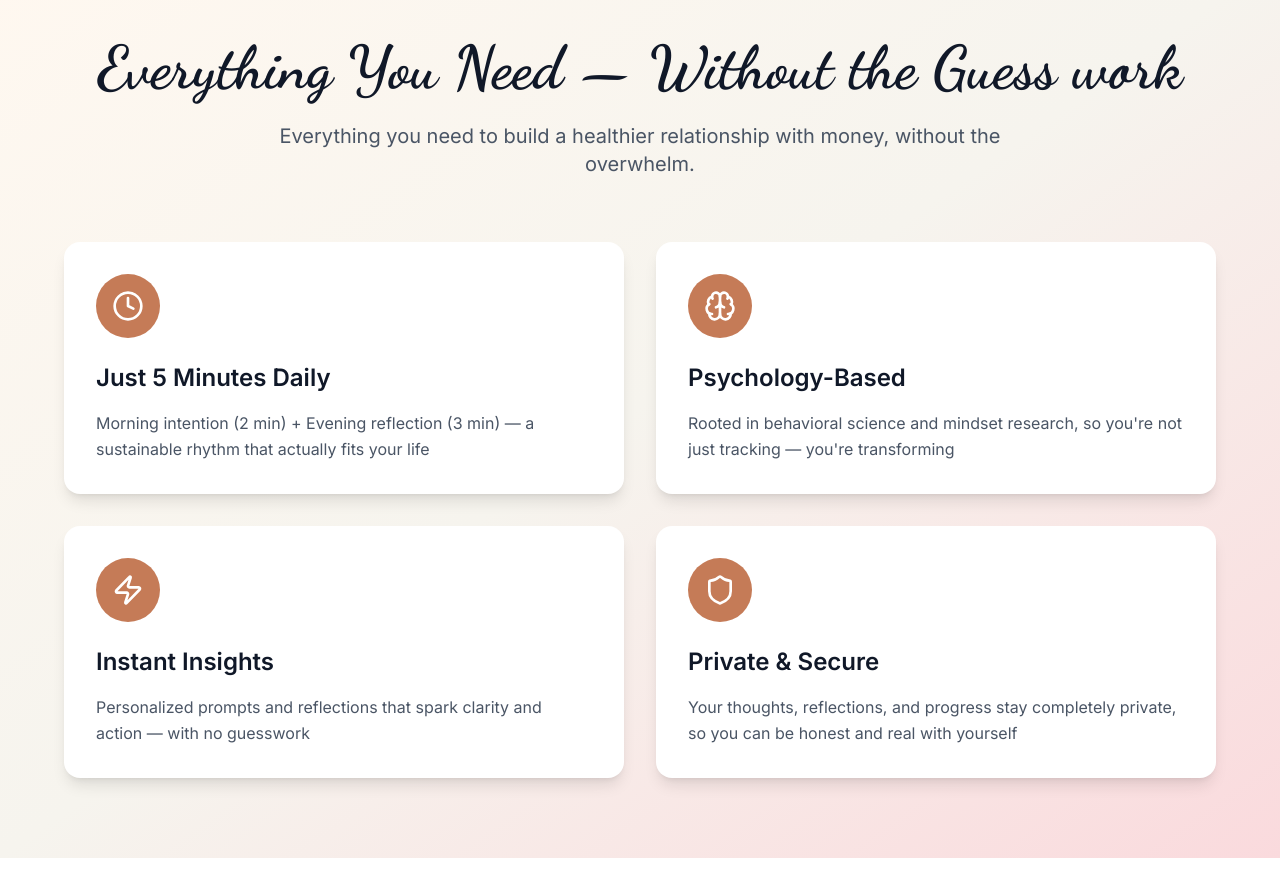
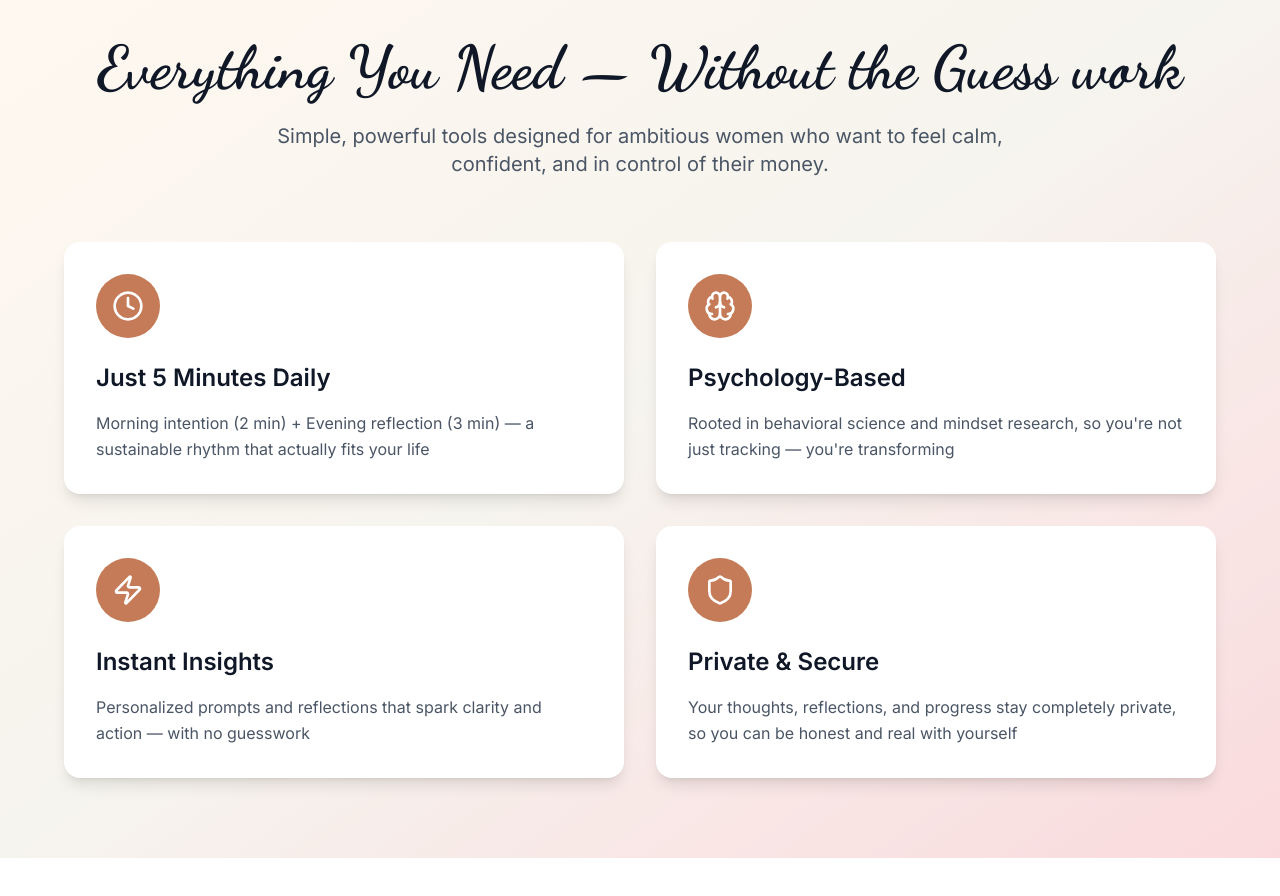
Before and after one commit to carolynjones73-create/mindful-landing, a React (Vite) app: page / in a window 1280 px wide. Shown: the part 4280-5176 px from the top of the page. Built offline with nearby package versions, Linux system fonts and the light colour scheme; no server answers.

Commit message:
Update Features section subtitle

```diff
--- a/src/components/landing/LandingPage.tsx
+++ b/src/components/landing/LandingPage.tsx
@@ -360,7 +360,7 @@ export default function LandingPage({ onGetStarted }: LandingPageProps) {
               Everything You Need — Without the Guess work
             </h2>
             <p className="text-xl text-gray-600 max-w-3xl mx-auto">
-              Everything you need to build a healthier relationship with money, without the overwhelm.
+              Simple, powerful tools designed for ambitious women who want to feel calm, confident, and in control of their money.
             </p>
           </div>
 
```
